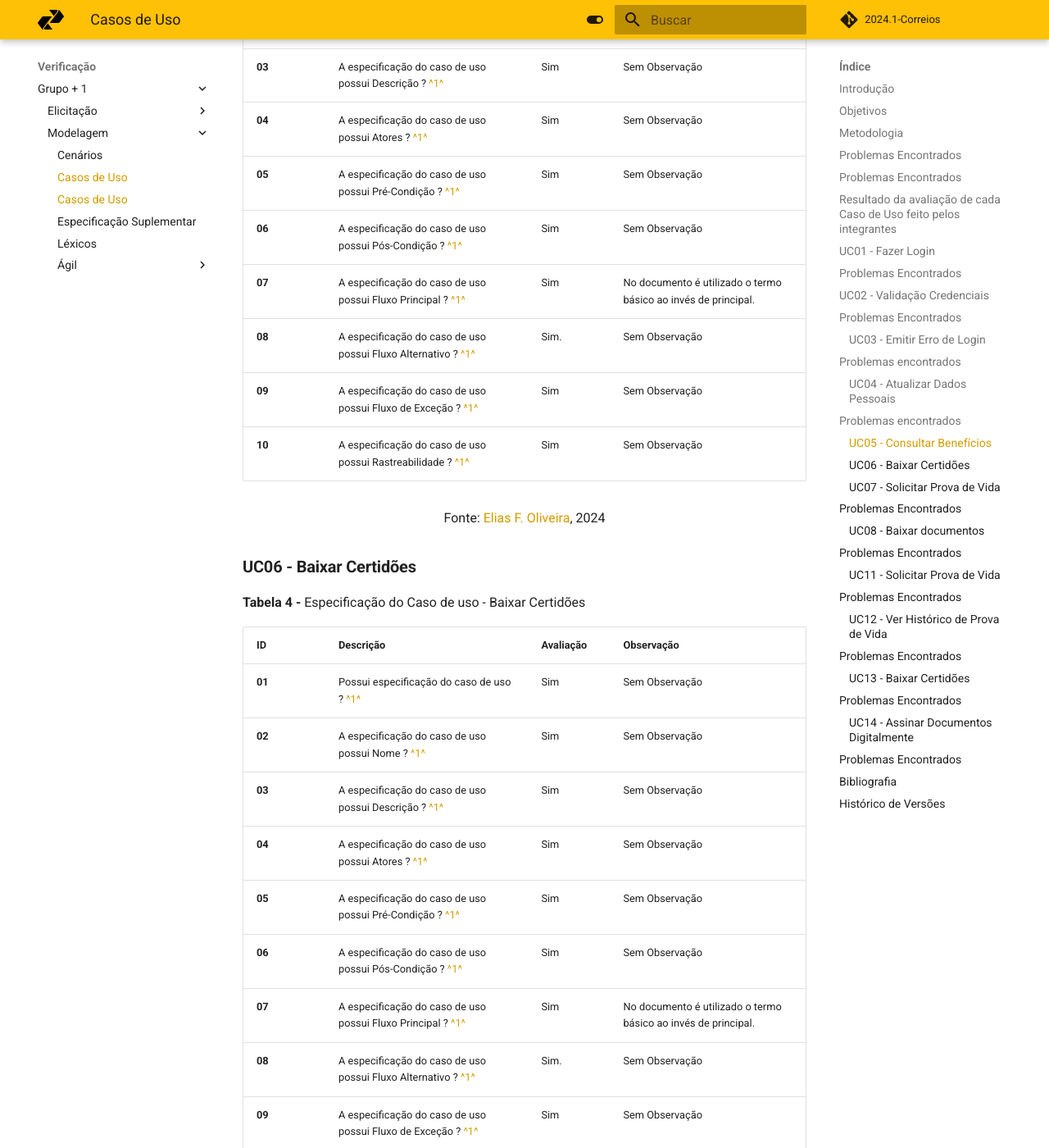
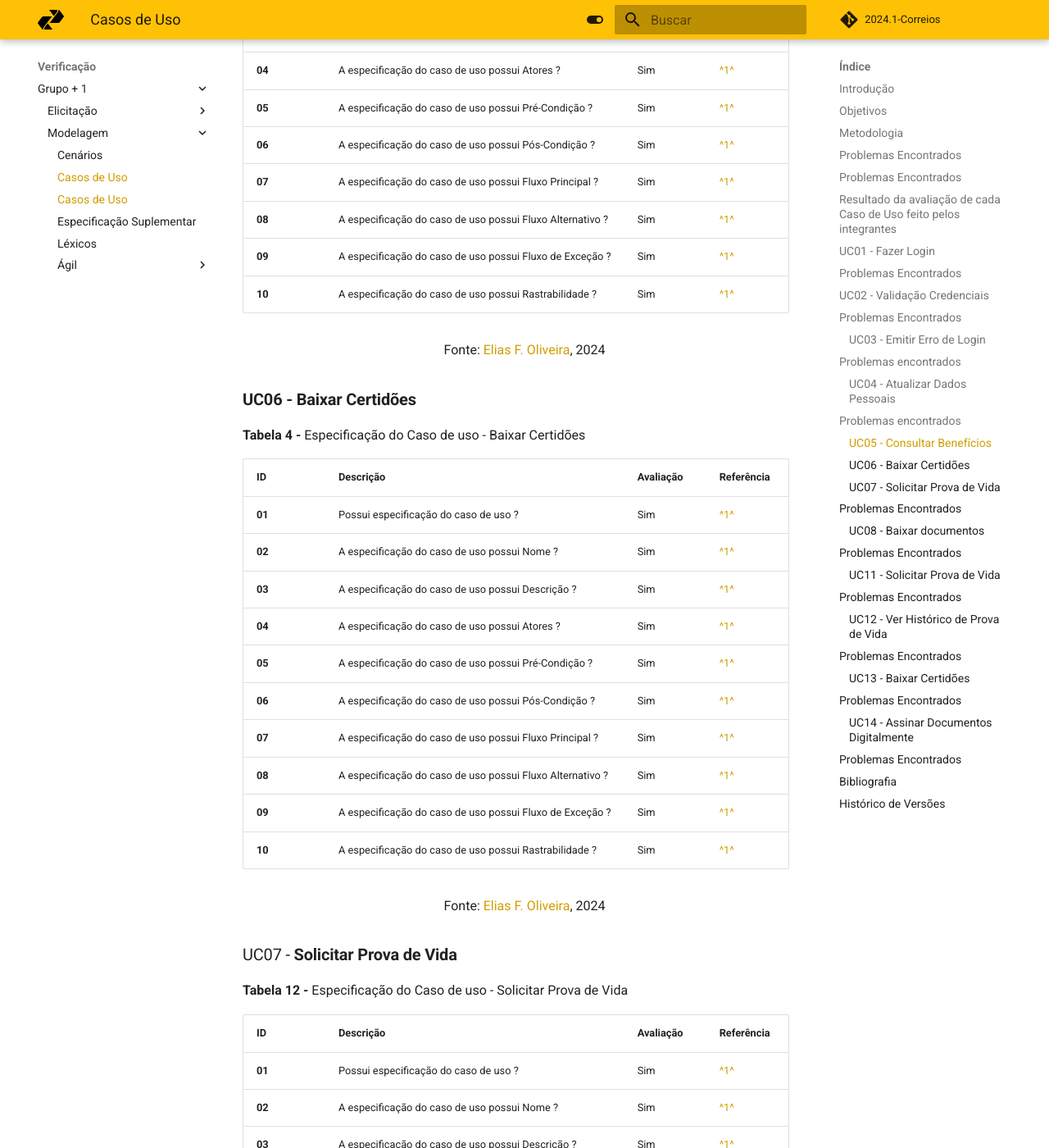
Before and after one commit to Requisitos-de-Software/2024.1-Serasa, an MkDocs documentation site: the page built from docs/verificacao/grupo+1/modelagem/casodeuso.md, in a window 1280 px wide and 1400 px high, scrolled down 7672 px. Shown: the whole window at 82% size. Built offline with MkDocs 1.6.1 and Material for MkDocs 9.7.7, drawn with Linux system fonts in a browser that asks for light colours; comment, search, counter and statistics services are not loaded; some of the changed text lies outside the part shown.

Commit message:
fix table

```diff
--- a/docs/verificacao/grupo+1/modelagem/casodeuso.md
+++ b/docs/verificacao/grupo+1/modelagem/casodeuso.md
@@ -214,18 +214,18 @@ Aqui será apresentado todos os problemas identificados durante o processo de ve
 
 <p align="center" > <strong> Tabela 3 - </strong>Checklist para a Consultar Benefícios</font></p>
 
-|ID|Descrição|Avaliação|Observação|
+|ID|Descrição|Avaliação|Referência|
 | --- | ------------------------------------------------------------------------------------------------------------------------------------------- | --------- | ----------- |
-|**01**|Possui especificação do caso de uso ? <a id="anchor_1" href="#REF1">^1^</a>| Sim | Sem Observação |
-|**02**|A especificação do caso de uso possui Nome ? <a id="anchor_1" href="#REF1">^1^</a>| Sim | Sem Observação |
-|**03**|A especificação do caso de uso possui Descrição ? <a id="anchor_1" href="#REF1">^1^</a>| Sim | Sem Observação |
-|**04**|A especificação do caso de uso possui Atores ? <a id="anchor_1" href="#REF1">^1^</a>| Sim | Sem Observação |
-|**05**|A especificação do caso de uso possui Pré-Condição ? <a id="anchor_1" href="#REF1">^1^</a>| Sim | Sem Observação |
-|**06**|A especificação do caso de uso possui Pós-Condição ? <a id="anchor_1" href="#REF1">^1^</a>| Sim | Sem Observação |
-|**07**|A especificação do caso de uso possui Fluxo Principal ? <a id="anchor_1" href="#REF1">^1^</a>| Sim | No documento é utilizado o termo básico ao invés de principal. |
-|**08**|A especificação do caso de uso possui Fluxo Alternativo ? <a id="anchor_1" href="#REF1">^1^</a>| Sim. | Sem Observação |
-|**09**|A especificação do caso de uso possui Fluxo de Exceção ? <a id="anchor_1" href="#REF1">^1^</a>| Sim | Sem Observação |
-|**10**|A especificação do caso de uso possui Rastreabilidade ? <a id="anchor_1" href="#REF1">^1^</a>| Sim | Sem Observação |
+|**01**|Possui especificação do caso de uso ? | Sim | <a id="anchor_1" href="#REF1">^1^</a> |
+|**02**|A especificação do caso de uso possui Nome ? | Sim | <a id="anchor_1" href="#REF1">^1^</a> |
+|**03**|A especificação do caso de uso possui Descrição ? | Sim | <a id="anchor_1" href="#REF1">^1^</a> |
+|**04**|A especificação do caso de uso possui Atores ? | Sim | <a id="anchor_1" href="#REF1">^1^</a> |
+|**05**|A especificação do caso de uso possui Pré-Condição ? | Sim | <a id="anchor_1" href="#REF1">^1^</a> |
+|**06**|A especificação do caso de uso possui Pós-Condição ? | Sim | <a id="anchor_1" href="#REF1">^1^</a> |
+|**07**|A especificação do caso de uso possui Fluxo Principal ? | Sim | <a id="anchor_1" href="#REF1">^1^</a> |
+|**08**|A especificação do caso de uso possui Fluxo Alternativo ? | Sim | <a id="anchor_1" href="#REF1">^1^</a> |
+|**09**|A especificação do caso de uso possui Fluxo de Exceção ? | Sim | <a id="anchor_1" href="#REF1">^1^</a> |
+|**10**|A especificação do caso de uso possui Rastrabilidade ? | Sim | <a id="anchor_1" href="#REF1">^1^</a> |
 
 
 <font size="3"><p style="text-align: center">Fonte: [Elias F. Oliveira](https://github.com/EliasOliver21), 2024</p></font>
@@ -234,18 +234,18 @@ Aqui será apresentado todos os problemas identificados durante o processo de ve
 
 <p align="center" > <strong> Tabela 4 - </strong>Especificação do Caso de uso - Baixar Certidões</font></p>
 
-|ID|Descrição|Avaliação|Observação|
+|ID|Descrição|Avaliação|Referência|
 | --- | ------------------------------------------------------------------------------------------------------------------------------------------- | --------- | ----------- |
-|**01**|Possui especificação do caso de uso ? <a id="anchor_1" href="#REF1">^1^</a>| Sim | Sem Observação |
-|**02**|A especificação do caso de uso possui Nome ? <a id="anchor_1" href="#REF1">^1^</a>| Sim | Sem Observação |
-|**03**|A especificação do caso de uso possui Descrição ? <a id="anchor_1" href="#REF1">^1^</a>| Sim | Sem Observação |
-|**04**|A especificação do caso de uso possui Atores ? <a id="anchor_1" href="#REF1">^1^</a>| Sim | Sem Observação |
-|**05**|A especificação do caso de uso possui Pré-Condição ? <a id="anchor_1" href="#REF1">^1^</a>| Sim | Sem Observação |
-|**06**|A especificação do caso de uso possui Pós-Condição ? <a id="anchor_1" href="#REF1">^1^</a>| Sim | Sem Observação |
-|**07**|A especificação do caso de uso possui Fluxo Principal ? <a id="anchor_1" href="#REF1">^1^</a>| Sim | No documento é utilizado o termo básico ao invés de principal. |
-|**08**|A especificação do caso de uso possui Fluxo Alternativo ? <a id="anchor_1" href="#REF1">^1^</a>| Sim. | Sem Observação |
-|**09**|A especificação do caso de uso possui Fluxo de Exceção ? <a id="anchor_1" href="#REF1">^1^</a>| Sim | Sem Observação |
-|**10**|A especificação do caso de uso possui Rastreabilidade ? <a id="anchor_1" href="#REF1">^1^</a>| Sim | Sem Observação |
+|**01**|Possui especificação do caso de uso ? | Sim | <a id="anchor_1" href="#REF1">^1^</a> |
+|**02**|A especificação do caso de uso possui Nome ? | Sim | <a id="anchor_1" href="#REF1">^1^</a> |
+|**03**|A especificação do caso de uso possui Descrição ? | Sim | <a id="anchor_1" href="#REF1">^1^</a> |
+|**04**|A especificação do caso de uso possui Atores ? | Sim | <a id="anchor_1" href="#REF1">^1^</a> |
+|**05**|A especificação do caso de uso possui Pré-Condição ? | Sim | <a id="anchor_1" href="#REF1">^1^</a> |
+|**06**|A especificação do caso de uso possui Pós-Condição ? | Sim | <a id="anchor_1" href="#REF1">^1^</a> |
+|**07**|A especificação do caso de uso possui Fluxo Principal ? | Sim | <a id="anchor_1" href="#REF1">^1^</a> |
+|**08**|A especificação do caso de uso possui Fluxo Alternativo ? | Sim | <a id="anchor_1" href="#REF1">^1^</a> |
+|**09**|A especificação do caso de uso possui Fluxo de Exceção ? | Sim | <a id="anchor_1" href="#REF1">^1^</a> |
+|**10**|A especificação do caso de uso possui Rastrabilidade ? | Sim | <a id="anchor_1" href="#REF1">^1^</a> |
 
 
 <font size="3"><p style="text-align: center">Fonte: [Elias F. Oliveira](https://github.com/EliasOliver21), 2024</p></font>
```
